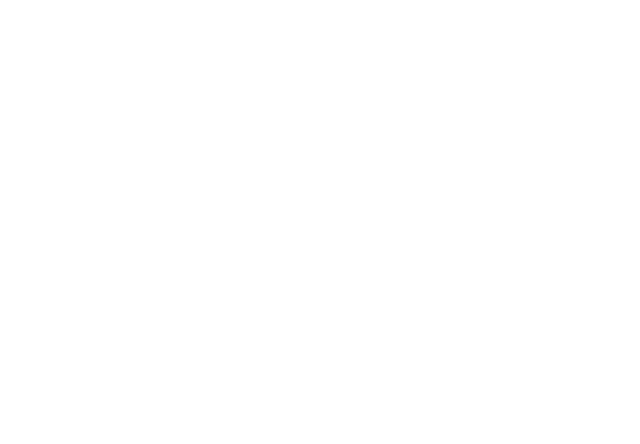
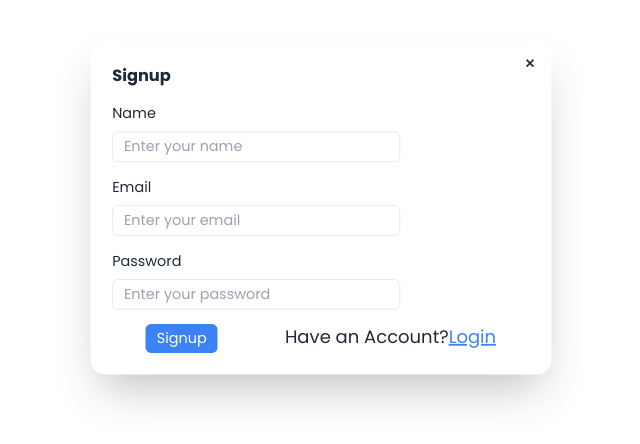
Before and after one commit to chuzairnisar425/bookstore, a React (Vite) app: page /signup in a window 1280 px wide. Before the commit this address had no page. Shown: the part 192-636 px from the top of the page, without its empty margins (275-915 px from the left). Built offline with nearby package versions, Linux system fonts and the light colour scheme.

Commit message:
modified

```diff
--- a/package.json
+++ b/package.json
@@ -12,6 +12,7 @@
   "dependencies": {
     "react": "^18.3.1",
     "react-dom": "^18.3.1",
+    "react-hook-form": "^7.52.1",
     "react-router-dom": "^6.25.1",
     "react-slick": "^0.30.2",
     "slick-carousel": "^1.8.1"
--- a/src/App.jsx
+++ b/src/App.jsx
@@ -1,6 +1,7 @@
 import React from 'react';
 import Home from './home/Home';
 import Course from './components/Course';
+import Signup from './components/Signup';
 import { Route, Routes } from 'react-router-dom';
 
 function App() {
@@ -9,6 +10,7 @@
       <Routes>
         <Route path="/" element={<Home />} />
         <Route path="/course" element={<Course />} />
+        <Route path="/signup" element={<Signup />} />
       </Routes>
 
 
--- a/src/components/Banner.jsx
+++ b/src/components/Banner.jsx
@@ -27,8 +27,8 @@
 
 
 </div>
-<div className='md:order-2 w-full md:w-1/2'>
- <img src={banner} alt="" className='w-92 h-92' />
+<div className='md:order-2 w-full md:w-1/2 dark:bg-slate-900'>
+ <img src={banner} alt="" className='w-92 h-92 ' />
 </div>
         </div>
     </>
--- a/src/components/Freebook.jsx
+++ b/src/components/Freebook.jsx
@@ -12,7 +12,6 @@
 const Freebook = () => {
 
   const filterData = list.filter((data) => data.category === 'free');
-  console.log(filterData)
 
 
 
--- /dev/null
+++ b/src/components/Login.jsx
@@ -0,0 +1,59 @@
+import React from 'react'
+import { Link } from 'react-router-dom'
+import { useForm } from "react-hook-form"
+
+const Login = () => {
+
+    const {
+        register,
+        handleSubmit,
+        formState: { errors },
+      } = useForm()
+
+      const onSubmit = (data) => console.log(data)
+
+    return (
+        <div>
+
+            <dialog id="my_modal_3" className="modal">
+                <div className="modal-box">
+                    <form method="dialog" onSubmit={handleSubmit(onSubmit)}>
+                        {/* if there is a button in form, it will close the modal */}
+                        <Link to='/' className="btn btn-sm btn-circle btn-ghost absolute right-2 top-2">✕</Link>
+
+                    <h3 className="font-bold text-lg">Login</h3>
+                    {/* email  */}
+                    <div className='mt-4 space-y-2'>
+                        <span>Email</span>
+                        <br />
+                        <input type="email" placeholder='Enter your email' className='w-80 px-3 border rounded-md outline-none py-1 '{...register("email", { required: true })} />
+                        <br />
+                        {errors.email && <span className='text-sm text-red-500'>This field is required</span>}
+
+                    </div>
+                    {/* password */}
+                    <div className='mt-4 space-y-2'>
+                        <span>Password</span>
+                        <br />
+                        <input type="password" placeholder='Enter your password' className='w-80 px-3 border rounded-md outline-none py-1 '{...register("password", { required: true })} />
+                        <br />
+                        {errors.password && <span className='text-sm text-red-500'>This field is required</span>}
+
+                    </div>
+
+                    <div>
+                        {/* button  */}
+                        <div className='flex justify-around mt-4'>
+                            <button className='bg-blue-500 text-white px-3 py-1 rounded-md hover:bg-blue-700 duration-300'>Login </button>
+                            <p>Not Registered?
+                               <Link to='/signup'className='underline text-blue-500 cursor-pointer'>Signup</Link> </p>
+                        </div>
+                    </div>
+                    </form>
+                </div>
+            </dialog>
+        </div>
+    )
+}
+
+export default Login
--- a/src/components/Navbar.jsx
+++ b/src/components/Navbar.jsx
@@ -1,4 +1,5 @@
 import React, { useEffect, useState } from 'react';
+import Login from './Login';
 
 function Navbar() {
     const [theme, setTheme] = useState(localStorage.getItem('theme') ? localStorage.getItem('theme') : 'light');
@@ -122,10 +123,12 @@
                             />
                         </svg>
                     </label>
-                     {/* login button  */}
-                     <div className="">
-                        <a className="bg-blue-500 text-white  px-3 py-2 rounded-md hover:bg-blue-800 duration-300 cursor-pointer ">Login</a>
+                    {/* login button  */}
+                    <div className="">
+                        <a className="bg-blue-500 text-white  px-3 py-2 rounded-md hover:bg-blue-800 duration-300 cursor-pointer"
+                            onClick={() => document.getElementById('my_modal_3').showModal()}>Login</a>
                     </div>
+                    <Login />
                 </div>
             </div>
         </div>
--- /dev/null
+++ b/src/components/Signup.jsx
@@ -0,0 +1,95 @@
+import React from 'react';
+import { Link } from 'react-router-dom';
+import Login from './Login';
+import { useForm } from "react-hook-form";
+
+const Signup = () => {
+  const {
+    register,
+    handleSubmit,
+    formState: { errors },
+  } = useForm();
+
+  const onSubmit = (data) => console.log(data);
+
+  return (
+    <>
+      <div className='flex h-screen items-center justify-center'>
+        <div className="w-[600px]">
+          <div className="modal-box">
+            <form onSubmit={handleSubmit(onSubmit)}>
+              {/* Close button */}
+              <Link to='/' className="btn btn-sm btn-circle btn-ghost absolute right-2 top-2">✕</Link>
+
+              <h3 className="font-bold text-lg">Signup</h3>
+
+              {/* Name */}
+              <div className='mt-4 space-y-2'>
+              <span>Name</span>
+              <br />
+                <input
+                  type="text"
+                  placeholder='Enter your name'
+                  className='w-80 px-3 border rounded-md outline-none py-1'
+                  {...register("name", { required: true })}
+                />
+                {errors.name && <span className='text-sm text-red-500'>This field is required</span>}
+              </div>
+
+              {/* Email */}
+              <div className='mt-4 space-y-2'>
+              <span>Email</span>
+              <br />
+                <input
+                  type="email"
+                  placeholder='Enter your email'
+                  className='w-80 px-3 border rounded-md outline-none py-1'
+                  {...register("email", { required: true })}
+                />
+                {errors.email && <span className='text-sm text-red-500'>This field is required</span>}
+              </div>
+
+              {/* Password */}
+              <div className='mt-4 space-y-2'>
+              <span>Password</span>
+              <br />
+                <input
+                  type="password"
+                  placeholder='Enter your password'
+                  className='w-80 px-3 border rounded-md outline-none py-1'
+                  {...register("password", { required: true })}
+                />
+                {errors.password && <span className='text-sm text-red-500'>This field is required</span>}
+              </div>
+
+              {/* Buttons */}
+              <div className='flex justify-around mt-4'>
+                <button
+                  type='submit'
+                  className='bg-blue-500 text-white px-3 py-1 rounded-md hover:bg-blue-700 duration-300'
+                >
+                  Signup
+                </button>
+                <p className='text-xl'>
+                  Have an Account?
+                  <button
+                    type="button"
+                    className='underline text-blue-500 cursor-pointer'
+                    onClick={() => document.getElementById('login-modal').showModal()}
+                  >
+                    Login
+                  </button>
+                </p>
+              </div>
+            </form>
+          </div>
+        </div>
+      </div>
+      <dialog id="login-modal">
+        <Login />
+      </dialog>
+    </>
+  );
+};
+
+export default Signup;
```
Also changed, not shown: 1 other file (tests, documents, lock files or other folders).
